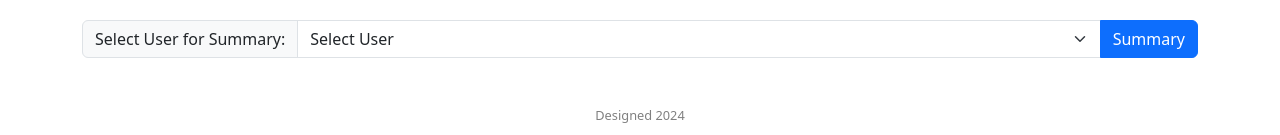
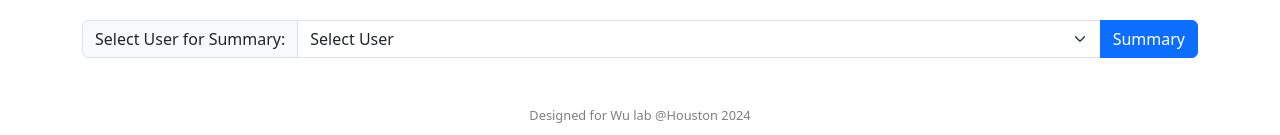
Before and after one commit to KoichiroHaruwaka/Cage_management_flask, a Flask app: page / in a window 1280 px wide. Shown: the part 1303-1438 px from the top of the page. Run offline with Flask 3, Linux system fonts and the light colour scheme; parts of the project's set-up code (start-up, migrations or seed data) failed here and were passed over; some libraries are stand-ins or nearby versions.

Commit message:
Update index.html

```diff
--- a/templates/index.html
+++ b/templates/index.html
@@ -134,7 +134,7 @@
     </div>
     <!-- フッター -->
     <footer>
-        Designed 2024
+        Designed for Wu lab @Houston 2024
     </footer>
     <!-- CSRFトークンを取得 -->
     <script>
```
